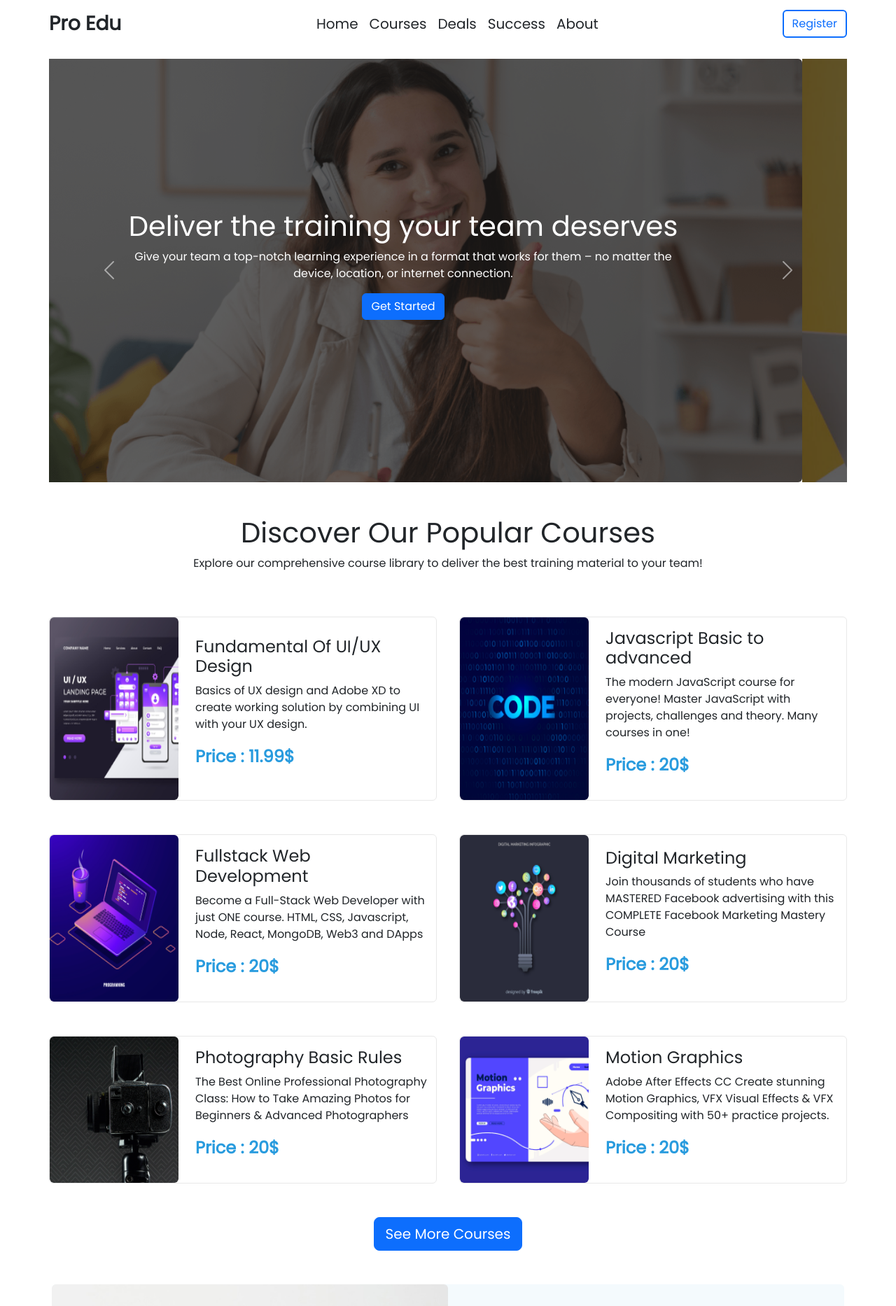
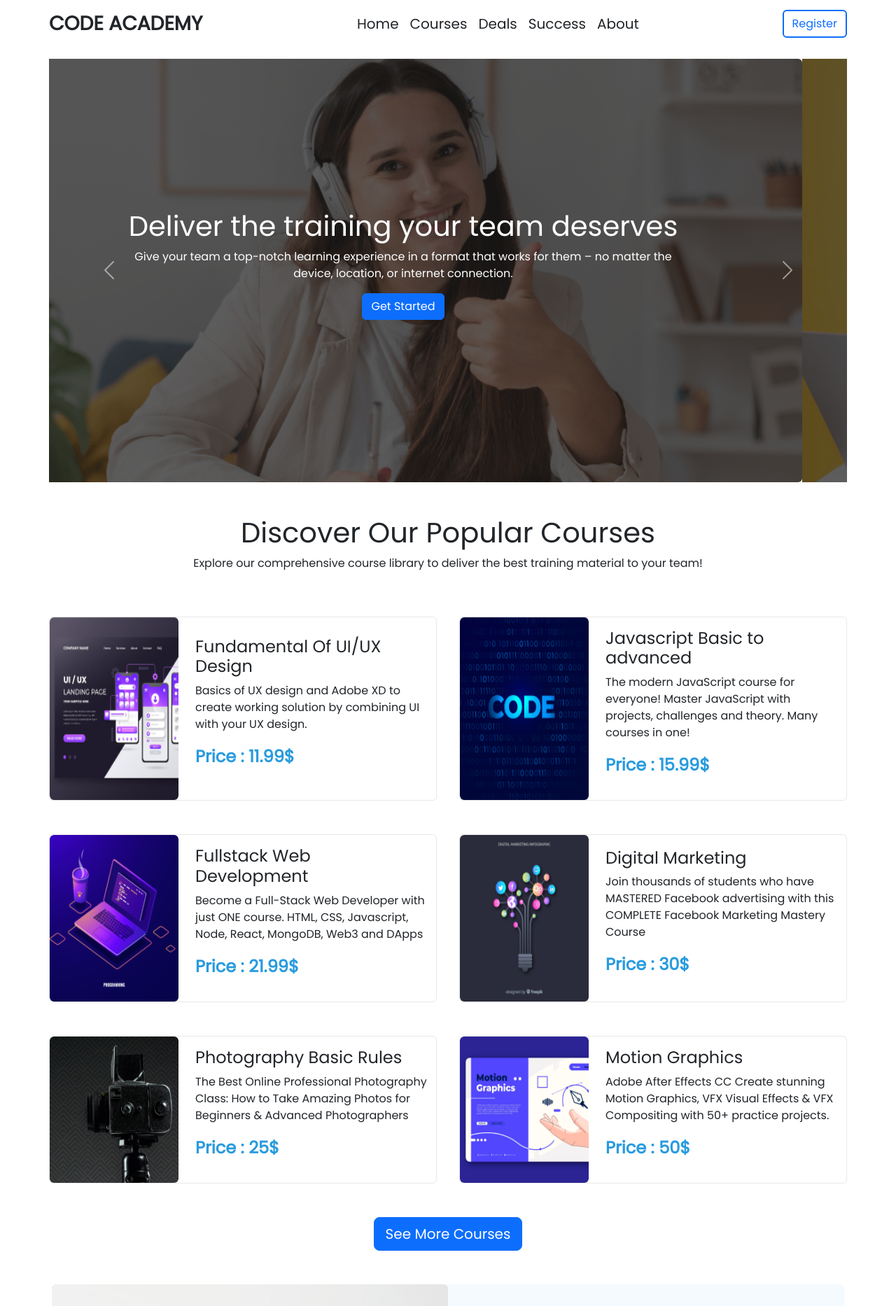
Before and after one commit to mahfuz271/edTech-website, a plain HTML site: page index.html in a window 1280 px wide. Shown: the top 1866 px of the page at 70% size. Drawn offline with nearby package versions, Linux system fonts and the light colour scheme.

Commit message:
few changes

```diff
--- a/index.html
+++ b/index.html
@@ -4,7 +4,7 @@
 <head>
     <meta charset="UTF-8" />
     <meta name="viewport" content="width=device-width, initial-scale=1.0" />
-    <title>Pro Edu</title>
+    <title>CODE ACADEMY</title>
     <!-- google font  -->
     <link rel="preconnect" href="https://fonts.googleapis.com" />
     <link rel="preconnect" href="https://fonts.gstatic.com" crossorigin />
@@ -23,7 +23,7 @@
     <!-- nav bar  -->
     <header class="container p-0">
         <nav class="navbar navbar-expand-lg justify-content-between">
-            <a class="navbar-brand fs-3 fw-bolder link-dark" href="#">Pro Edu</a>
+            <a class="navbar-brand fs-3 fw-bolder link-dark" href="#">CODE ACADEMY</a>
             <div class="d-sm-inline d-lg-none">
                 <button data-bs-toggle="modal" data-bs-target="#modal1" type="button"
                     class="btn border border-primary border-2 text-primary me-3 d-none d-md-inline">
@@ -50,6 +50,9 @@
                     </li>
                     <li class="nav-item">
                         <a class="nav-link link-dark" href="#">About</a>
+                    </li>
+                    <li class="nav-item d-sm-none">
+                        <a data-bs-toggle="modal" data-bs-target="#modal1" class="nav-link link-dark" href="#">Register</a>
                     </li>
                 </ul>
             </div>
@@ -137,7 +140,7 @@
                             <h4>Javascript Basic to advanced</h4>
                             <p>The modern JavaScript course for everyone! Master JavaScript with projects, challenges
                                 and theory. Many courses in one! </p>
-                            <p class="fw-bolder prices fs-4">Price : 20$</p>
+                            <p class="fw-bolder prices fs-4">Price : 15.99$</p>
                         </div>
                     </div>
                 </div>
@@ -150,7 +153,7 @@
                             <h4>Fullstack Web Development</h4>
                             <p>Become a Full-Stack Web Developer with just ONE course. HTML, CSS, Javascript, Node,
                                 React, MongoDB, Web3 and DApps </p>
-                            <p class="fw-bolder prices fs-4">Price : 20$</p>
+                            <p class="fw-bolder prices fs-4">Price : 21.99$</p>
                         </div>
                     </div>
                 </div>
@@ -164,7 +167,7 @@
                             <p> Join thousands of students who have MASTERED Facebook advertising with this COMPLETE
                                 Facebook Marketing Mastery Course
                             </p>
-                            <p class="fw-bolder prices fs-4">Price : 20$</p>
+                            <p class="fw-bolder prices fs-4">Price : 30$</p>
                         </div>
                     </div>
                 </div>
@@ -179,7 +182,7 @@
                             <p> The Best Online Professional Photography Class: How to Take Amazing Photos for Beginners
                                 & Advanced Photographers
                             </p>
-                            <p class="fw-bolder prices fs-4">Price : 20$</p>
+                            <p class="fw-bolder prices fs-4">Price : 25$</p>
                         </div>
                     </div>
                 </div>
@@ -194,7 +197,7 @@
                             <p>Adobe After Effects CC Create stunning Motion Graphics, VFX Visual Effects & VFX
                                 Compositing with 50+ practice projects.
                             </p>
-                            <p class="fw-bolder prices fs-4">Price : 20$</p>
+                            <p class="fw-bolder prices fs-4">Price : 50$</p>
                         </div>
                     </div>
                 </div>
@@ -374,7 +377,7 @@
                                 </div>
                             </div>
                         </div>
-                        <span class="carousel-control-next-icon bg-primary rounded position-absolute d-none d-lg-inline"
+                        <span class="carousel-control-next-icon bg-info rounded position-absolute d-none d-lg-inline"
                             aria-hidden="true"></span>
                     </div>
                 </div>
@@ -488,8 +491,8 @@
     </main>
     <div class="container-fluid bg-dark mt-5">
         <footer class="py-5">
-            <h3 class="h2 text-center text-white">Pro Edu</h3>
-            <p class="text-center text-muted mb-0">Office 41, Zawaya Buildin, Ghala Muscat, Sultanate of Oman</p>
+            <h3 class="h2 text-center text-white">CODE ACADEMY</h3>
+            <p class="text-center text-muted mb-0">Shewrapara, Dhaka</p>
             <ul class="nav justify-content-center">
                 <li class="nav-item"><a href="#" class="nav-link px-2 text-muted">Privacy Policy</a></li>
                 <li class="nav-item"><a href="#" class="nav-link px-2 text-muted">Terms of use</a></li>
@@ -505,7 +508,7 @@
                             class="fa-brands fa-youtube"></i></a>
                 </li>
                 <li class="nav-item">
-                    <a class="nav-link px-2 text-muted" href="https://github.com/programminghero1"><i
+                    <a class="nav-link px-2 text-muted" href="https://github.com/mahfuz271"><i
                             class="fa-brands fa-github"></i></a>
                 </li>
             </ul>
```
